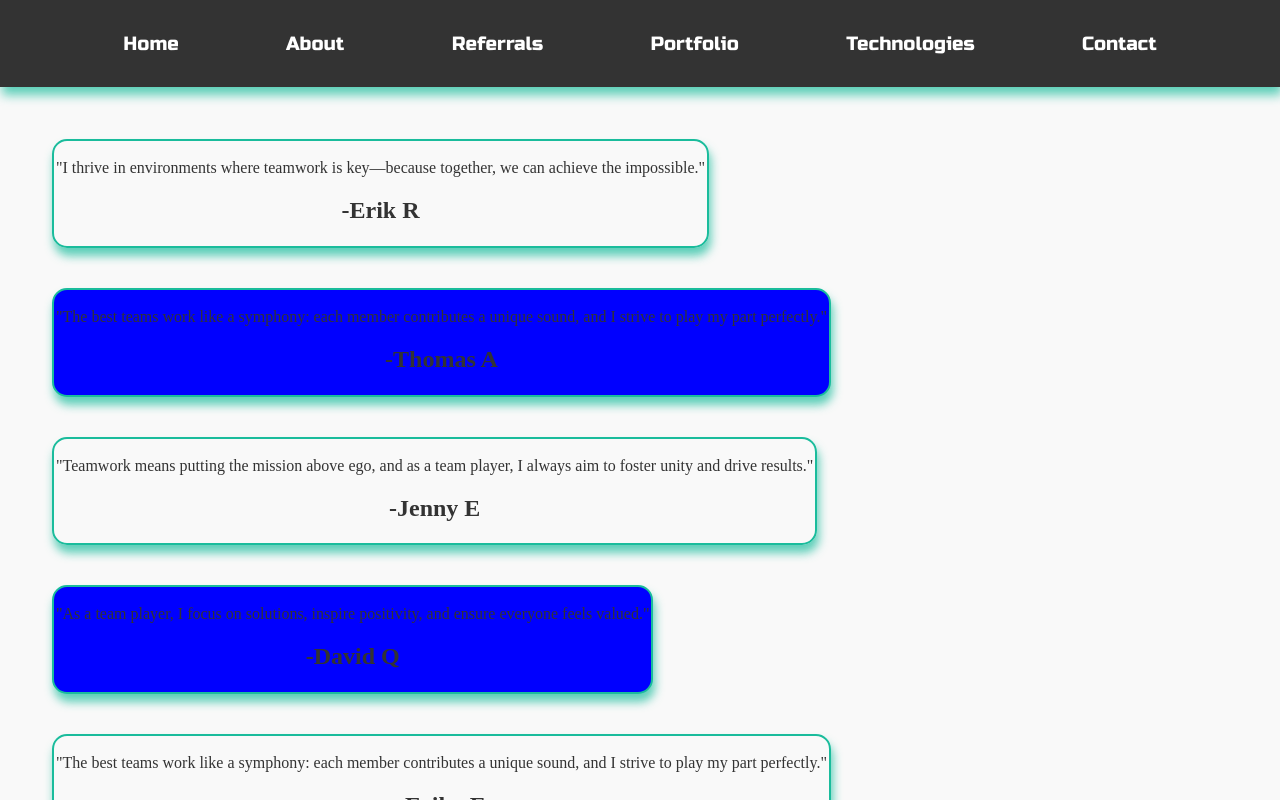
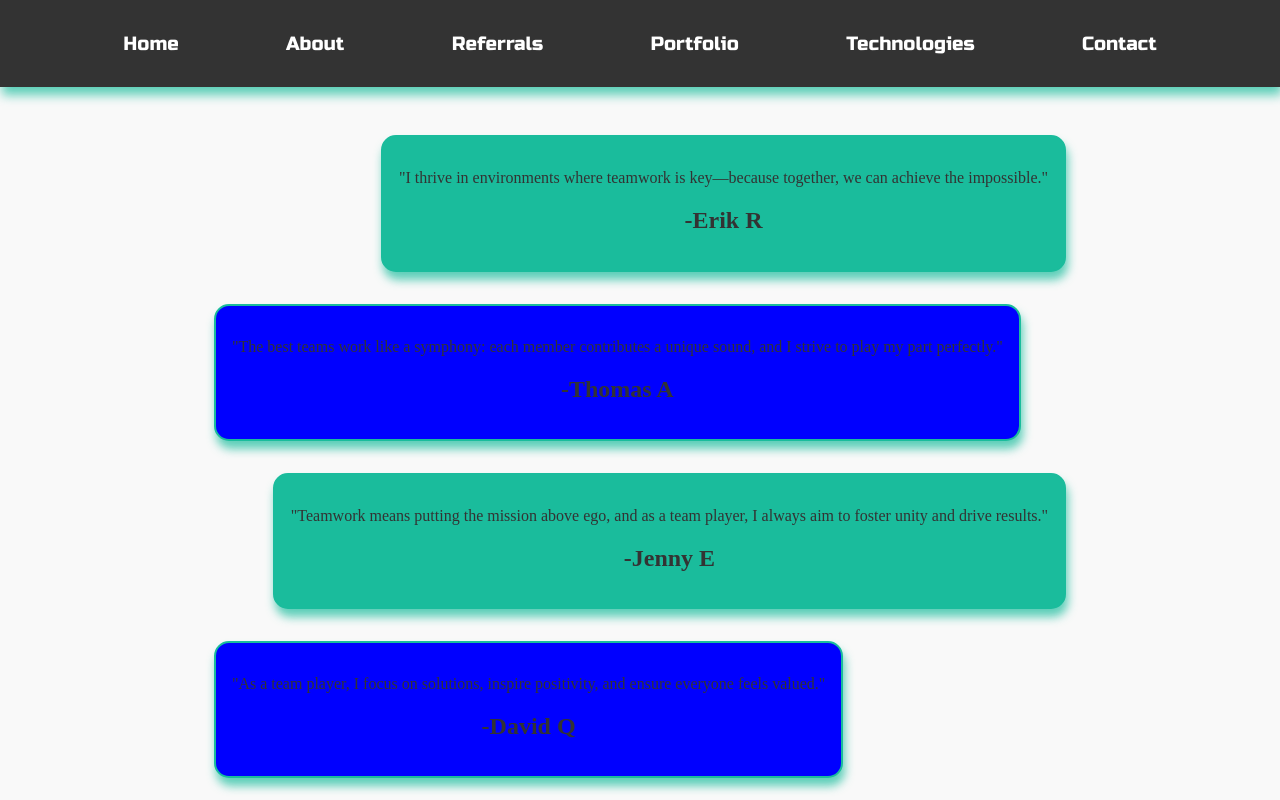
Before and after one commit to AkTobias/tobias_ak_portfolio, a React (Vite) app: page /referrals in a window 1280 px wide. Shown: the top 800 px of the page. Built offline with nearby package versions, Linux system fonts and the light colour scheme.

Commit message:
Not happy with the desing, gonna try something else maybe flex...

```diff
--- a/src/App.css
+++ b/src/App.css
@@ -405,15 +405,41 @@ font-size: 1.25rem;
   box-shadow: var(--BOX-SH);
 }
 
-.align-right{
 
-  background-color: #1abc9c;
-}
-.align-left{
-  align-content: left;
-  background-color: blue;
+/* || REFERRALS || */
+/* || REFERRALS || */
+.card__container {
+  display: flex;
+  flex-direction: column; /* Stack the cards vertically */
+  align-items: center; /* Center the cards horizontally */
+  width: 100%; /* Ensure the container spans the full page */
+  margin: 0 auto; /* Center the container */
 }
 
+.card__box {
+  display: inline-block; /* Shrink-wrap the card size to its content */
+  padding: 16px;
+  margin: 16px 0; /* Adds vertical spacing between cards */
+  border-radius: var(--BORDER-R);
+  border: 2px solid var(--HOVER-COLOR);
+  box-shadow: var(--BOX-SH);
+  max-width: 90%; /* Prevent overly wide boxes */
+  word-wrap: break-word; /* Ensure text wraps if it’s too long */
+}
+
+/* Align-right for even index */
+.align-right {
+  background-color: #1abc9c;
+  align-self: flex-end; /* Pushes the card to the right */
+  text-align: center;
+}
+
+/* Align-left for odd index */
+.align-left {
+  background-color: blue;
+  align-self: flex-start; /* Pushes the card to the left */
+  text-align: center;
+}
 
 
 
--- a/src/components/referrals.jsx
+++ b/src/components/referrals.jsx
@@ -6,7 +6,7 @@ function Referrals() {
       <section>
          <div className="card__container">
             {quotes.map((item, index)=> (
-               <div key={index} className={`card__box ${index % 2 === 0 ? "align-rigth" : "align-left"}`}>
+               <div key={index} className={`card__box ${index % 2 === 0 ? "align-right" : "align-left"}`}>
                   <p className="card__quote">"{item.quote}"</p>
                   <h2 className="card__name">-{item.name}</h2>
                </div>
--- a/src/quotes.json
+++ b/src/quotes.json
@@ -33,6 +33,12 @@
         "quote":"A great team player turns 'I' into 'we' and makes the team stronger every day."
 
 
+    },
+    {
+        "name":"Gustav DU",
+        "quote":"A great team player turns 'I' into 'we' and makes the team stronger every day."
+
+
     }
 
 
```
